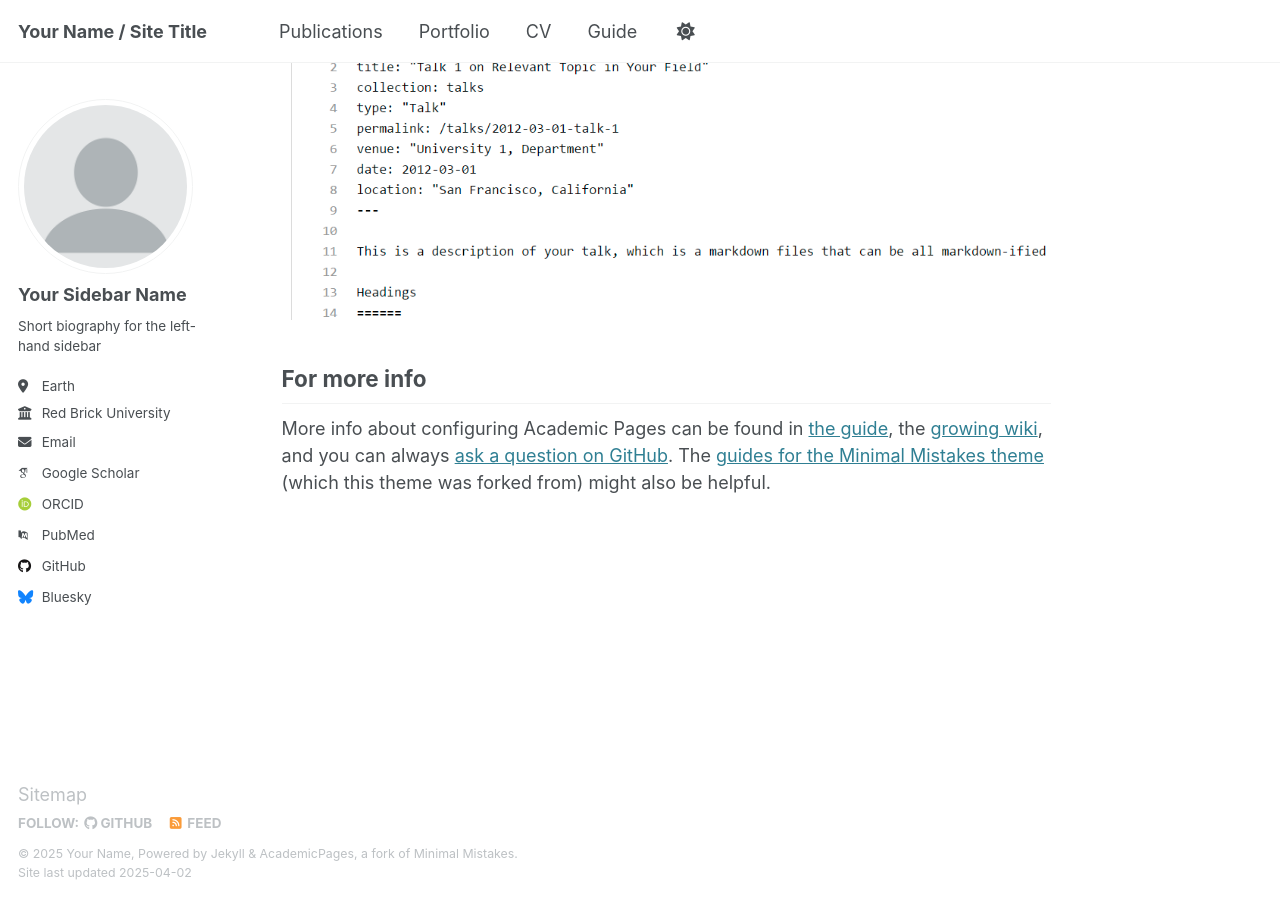
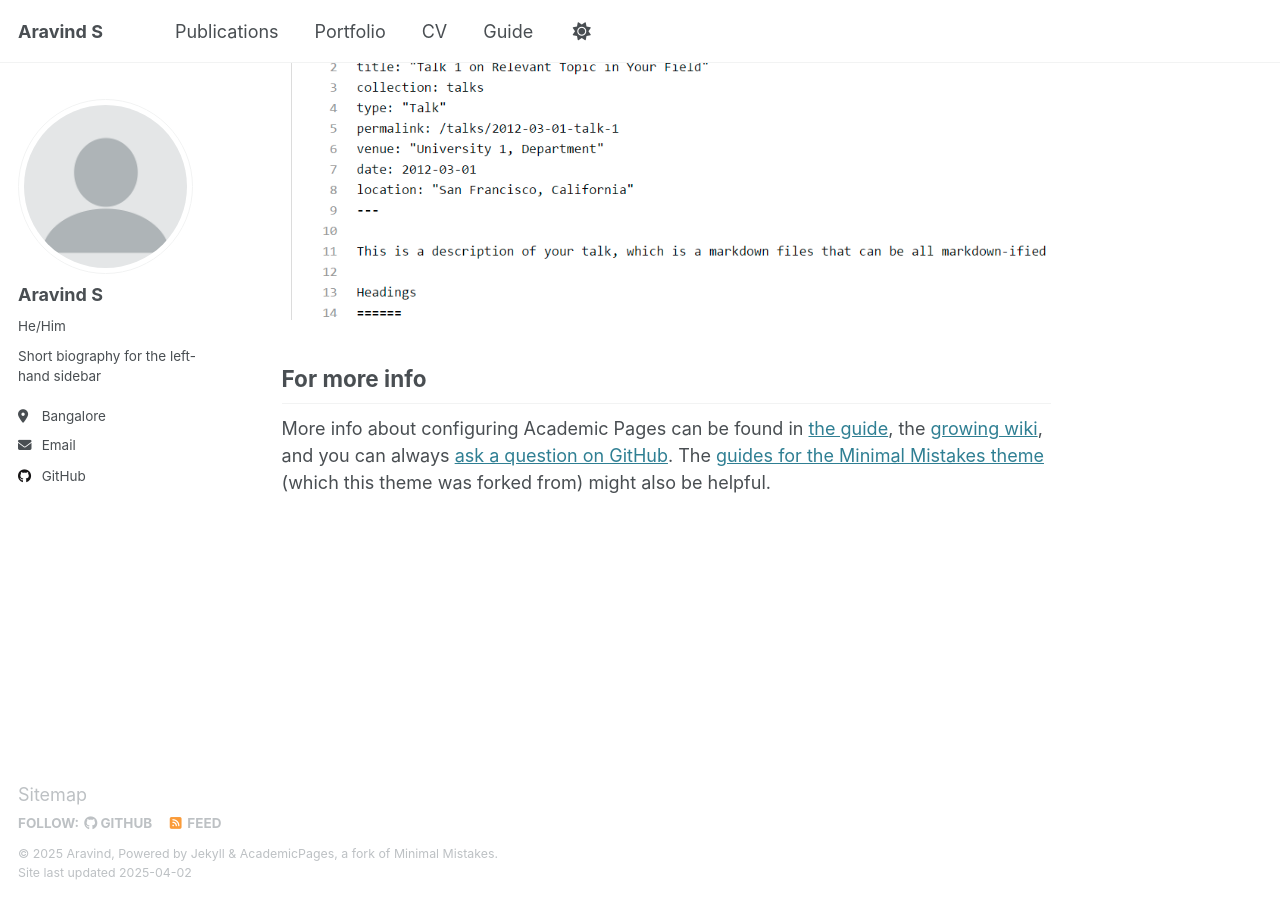
Before and after one commit to RoNiN-25/RoNiN-25.github.io, a Jekyll site: the page built from _pages/about.md, in a window 1280 px wide and 900 px high, scrolled down 2635 px. Built offline with Jekyll 4.4.1, drawn with Linux system fonts in a browser that asks for light colours; some web fonts are replaced.

Commit message:
Update _config.yml

```diff
--- a/_config.yml
+++ b/_config.yml
@@ -9,13 +9,13 @@
 # Basic Site Settings
 locale                   : "en-US"
 site_theme               : "default"
-title                    : "Your Name / Site Title"
+title                    : "Aravind S"
 title_separator          : "-"
-name                     : &name "Your Name"
+name                     : &name "Aravind"
 description              : &description "personal description"
-url                      : https://academicpages.github.io # the base hostname & protocol for your site e.g. "https://[your GitHub username].github.io"
+url                      : https://RoNiN-25.github.io # the base hostname & protocol for your site e.g. "https://[your GitHub username].github.io"
 baseurl                  : "" # the subpath of your site, e.g. "/blog"
-repository               : "academicpages/academicpages.github.io"
+repository               : "RoNiN-25/RoNiN-25.github.io"
 
 # Site Author - The following control what appear as part of the author content on the side bar.
 #               If a field is blank the icon and link will not appear, otherwise it will be shown.
@@ -23,21 +23,21 @@ repository               : "academicpages/academicpages.github.io"
 author:
   # Biographic information
   avatar           : "profile.png"
-  name             : "Your Sidebar Name"
-  pronouns         : # example: "she/her"
+  name             : "Aravind S"
+  pronouns         : "He/Him" # example: "she/her"
   bio              : "Short biography for the left-hand sidebar"
-  location         : "Earth"
-  employer         : "Red Brick University"
+  location         : "Bangalore"
+  employer         : #"Red Brick University"
   uri              : # URL
-  email            : "none@example.org"
+  email            : "aravind.shankar314@gmail.com"
 
   # Academic websites
   arxiv            : # URL - Update with the correct link to your profile
-  googlescholar    : "https://scholar.google.com/citations?user=PS_CX0AAAAAJ"
+  googlescholar    : #"https://scholar.google.com/citations?user=PS_CX0AAAAAJ"
   impactstory      : # URL
-  orcid            : "http://orcid.org/yourorcidurl"
+  orcid            : #"http://orcid.org/yourorcidurl"
   semantic         : # URL
-  pubmed           : "https://www.ncbi.nlm.nih.gov/pubmed/?term=john+snow"
+  pubmed           : #"https://www.ncbi.nlm.nih.gov/pubmed/?term=john+snow"
   researchgate     : # URL
   scopus           : # URL
 
@@ -45,12 +45,12 @@ author:
   bitbucket        : # Username - Update with your username on the site
   codepen          : # Username
   dribbble         : # Username
-  github           : "academicpages"
+  github           : "RoNiN-25"
   kaggle           : # Username
   stackoverflow    : # User number or user number and name (i.e., use "1" or "1/jeff-atwood")
 
   # Social media
-  bluesky          : "bsky.app" # Replace this with you Bluesky username
+  bluesky          : # "bsky.app" # Replace this with you Bluesky username
   facebook         : # Username
   flickr           : # Username
   foursquare       : # Username
```
